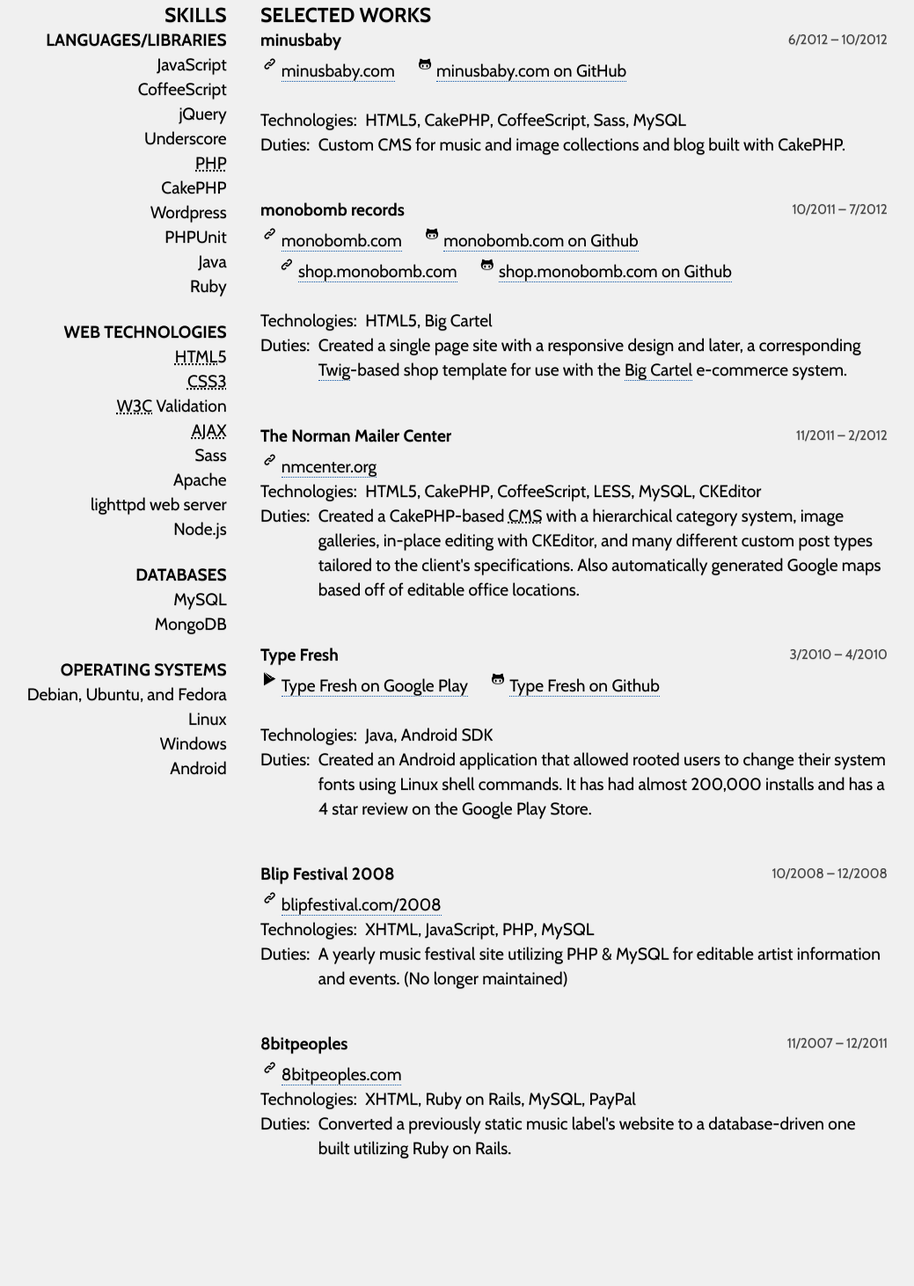
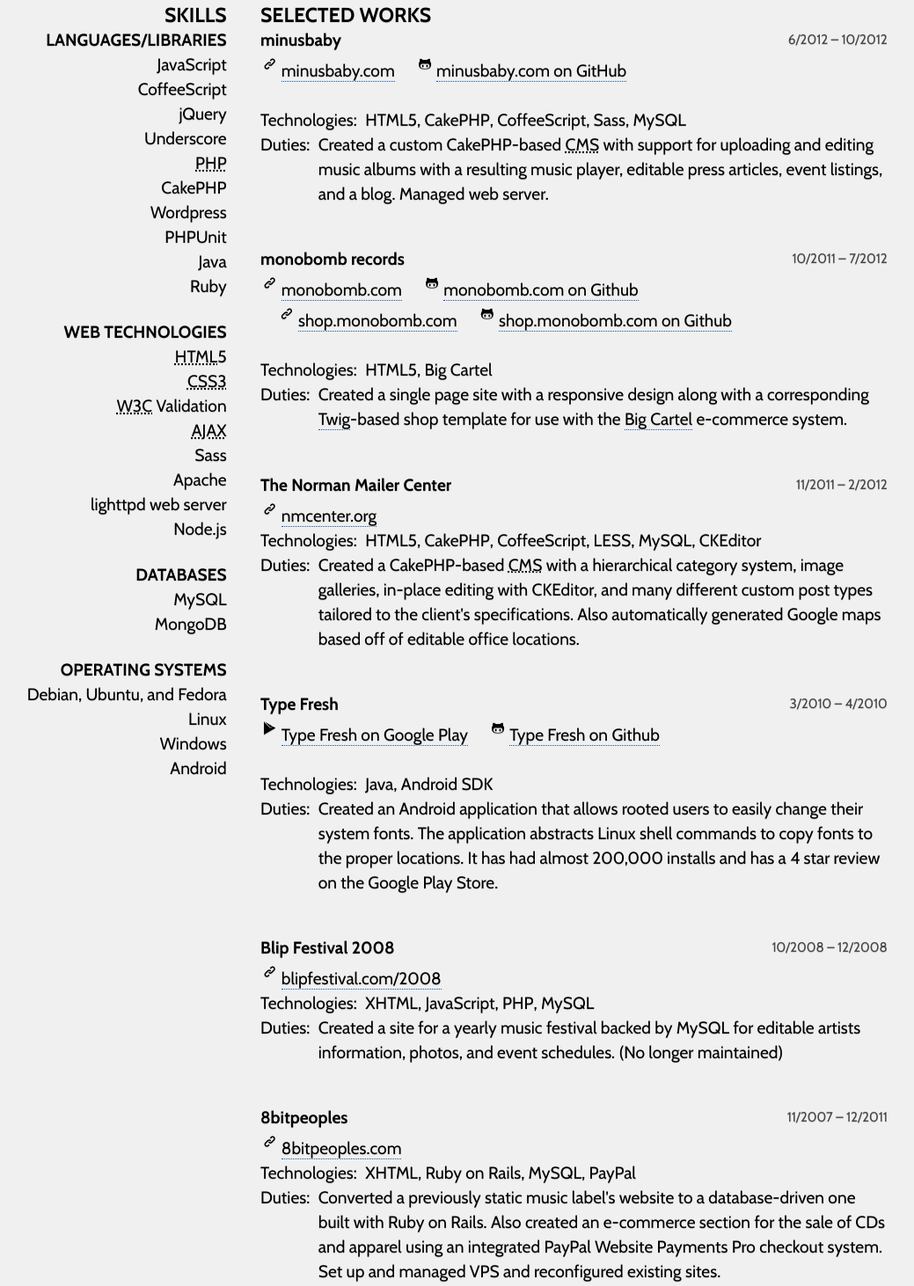
Before and after one commit to openback/resume, a plain HTML site: page index.html in a window 1280 px wide. Shown: the part 175-1637 px from the top of the page at 88% size, without its empty margins (122-1161 px from the left). Before the commit the page ends 1559 px from the top, so only its background shows below. Drawn offline with nearby package versions, Linux system fonts and the light colour scheme.

Commit message:
Initial description text

```diff
--- a/index.html
+++ b/index.html
@@ -3,12 +3,12 @@
 	<head>
 		<meta charset="UTF-8">
 		<title>Timothy Caraballo</title>
-		<meta name="description" content="Timothy Caraballo&apos;s r&eacute;sume&eacute;.">
+		<meta name="description" content="Timothy Caraballo is a front and back end web developer currently locate in Brooklyn, New York.">
 		<meta name="author" content="Timothy Caraballo">
 		<meta name="keywords" content="openback">
 		<meta name="viewport" content="width=device-width">
 		<link rel="shortcut icon" href="images/favicon.png">
-		<link href='http://fonts.googleapis.com/css?family=Cabin:400,700,400italic' rel='stylesheet' type='text/css'>
+		<link href="http://fonts.googleapis.com/css?family=Cabin:400,700,400italic" rel="stylesheet" type="text/css">
 		<link rel="stylesheet" href="stylesheets/fontello/css/fontello.css?v=2">
 		<link rel="stylesheet" href="stylesheets/style.css?v=2">
 		<link rel="stylesheet" href="stylesheets/mobile.css?v=2">
@@ -104,7 +104,9 @@
 							<div class="duties">
 								<h3>Duties:</h3>
 								<p>
-									Custom CMS for music and image collections and blog built with CakePHP.
+									Created a custom CakePHP-based <abbr title="Content Management System">CMS</abbr> with
+									support for uploading and editing music albums with a resulting music player, editable
+									press articles, event listings, and a blog. Managed web server.
 								</p>
 							</div>
 						</li>
@@ -127,7 +129,7 @@
 							<div class="duties">
 								<h3>Duties:</h3>
 								<p>
-									Created a single page site with a responsive design and later, a corresponding
+									Created a single page site with a responsive design along with a corresponding
 									<a href="http://twig.sensiolabs.org/">Twig</a>-based shop template for use with the
 									<a href="http://bigcartel.com">Big Cartel</a> e-commerce system.
 								</p>
@@ -155,7 +157,7 @@
 								<p>
 									Created a CakePHP-based <abbr title="Content Management System">CMS</abbr> with a
 									hierarchical category system, image galleries, in-place editing with CKEditor, and many
-									different custom post types tailored to the client's specifications. Also automatically
+									different custom post types tailored to the client&apos;s specifications. Also automatically
 									generated Google maps based off of editable office locations.
 								</p>
 							</div>
@@ -177,9 +179,10 @@
 							<div class="duties">
 								<h3>Duties:</h3>
 								<p>
-									Created an Android application that allowed rooted users to change their system fonts using
-									Linux shell commands. It has had almost 200,000 installs and has a 4 star review on the
-									Google Play Store.
+									Created an Android application that allows rooted users to easily change their system
+									fonts. The application abstracts Linux shell commands to copy fonts to the proper
+									locations. It has had almost 200,000 installs and has a 4 star review on the Google
+									Play Store.
 								</p>
 							</div>
 						</li>
@@ -201,7 +204,8 @@
 							<div class="duties">
 								<h3>Duties:</h3>
 								<p>
-									A yearly music festival site utilizing PHP &amp; MySQL for editable artist information and events. (No longer maintained)
+									Created a site for a yearly music festival backed by MySQL for editable artists information,
+									photos, and event schedules. (No longer maintained)
 								</p>
 							</div>
 						</li>
@@ -223,8 +227,10 @@
 							<div class="duties">
 								<h3>Duties:</h3>
 								<p>
-									Converted a previously static music label's website to a database-driven one built utilizing
-									Ruby on Rails.
+									Converted a previously static music label&apos;s website to a database-driven one built
+									with  Ruby on Rails. Also created an e-commerce section for the sale of CDs and apparel
+									using an integrated PayPal Website Payments Pro checkout system. Set up and managed VPS
+									and reconfigured existing sites.
 								</p>
 							</div>
 						</li>
```
